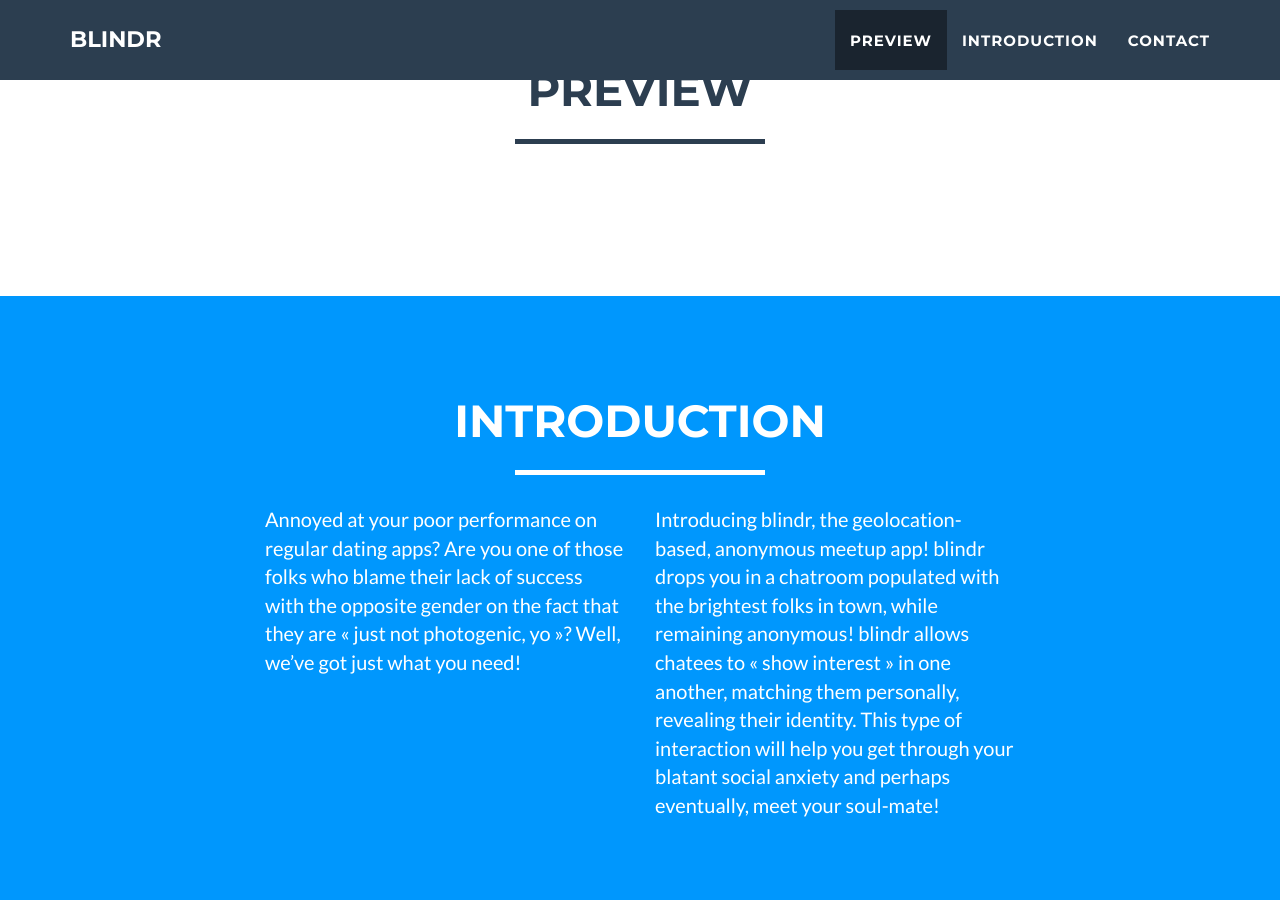
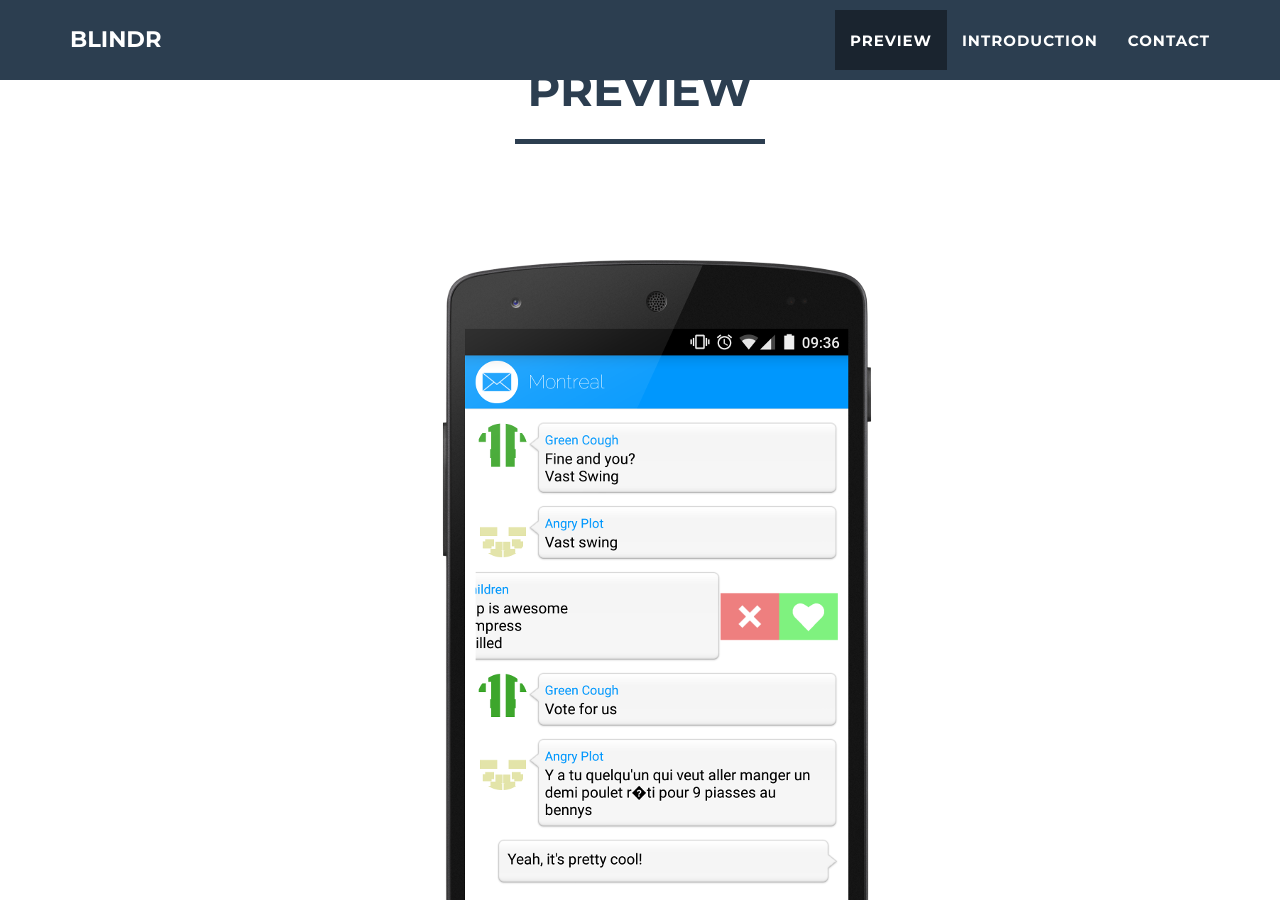
Before and after one commit to theblindr/blindr, a Jekyll site: the page built from index.html, in a window 1280 px wide and 900 px high, scrolled down 745 px. Built offline with Jekyll 4.4.1, drawn with Linux system fonts in a browser that asks for light colours.

Commit message:
Ajouté l'image pour vrai

```diff
--- a/_includes/portfolio_grid.html
+++ b/_includes/portfolio_grid.html
@@ -11,7 +11,7 @@
             <div class="container">
               <div class="row row-centered">
                 <div class="col-centered">
-                  <a class=".img-centered" href="/img/nexus.png"/>
+                  <img class=".img-centered" src="/img/nexus.png"/>
                 </div>
               </div>
             </div>
```
